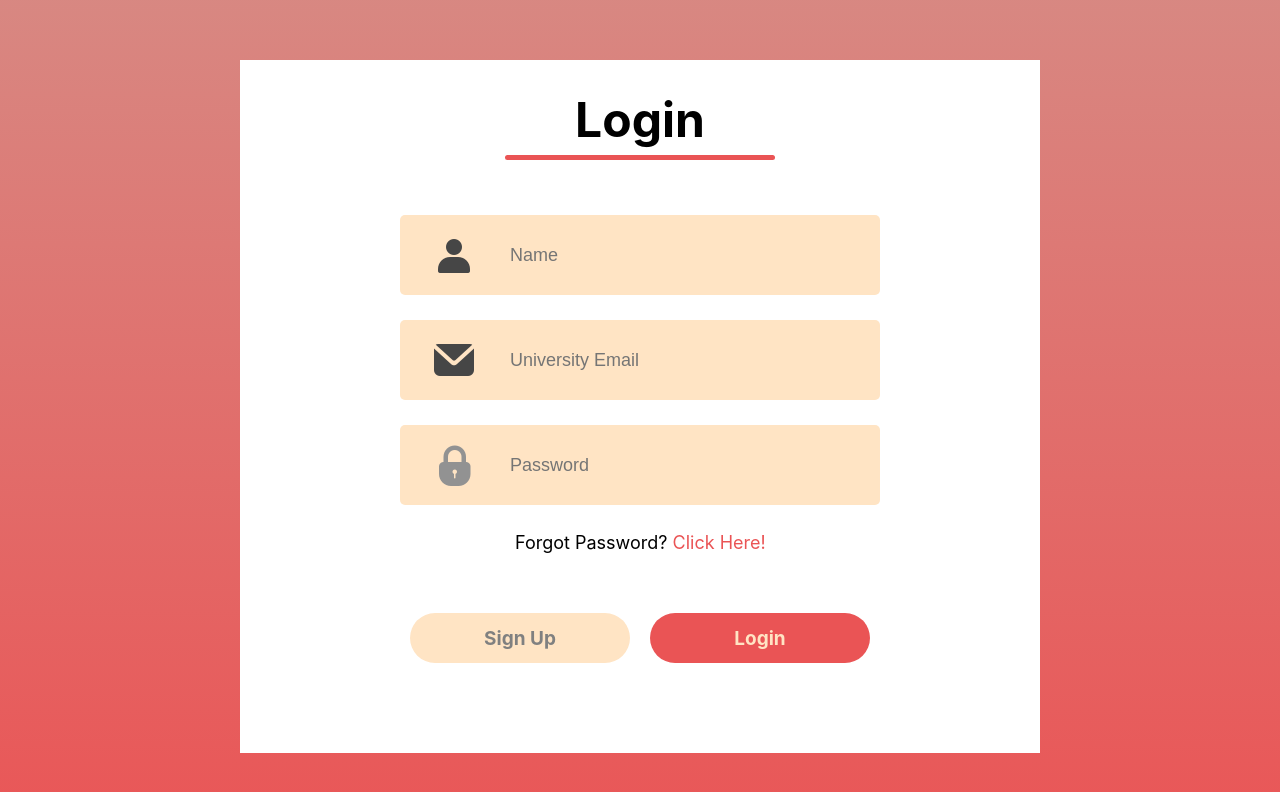
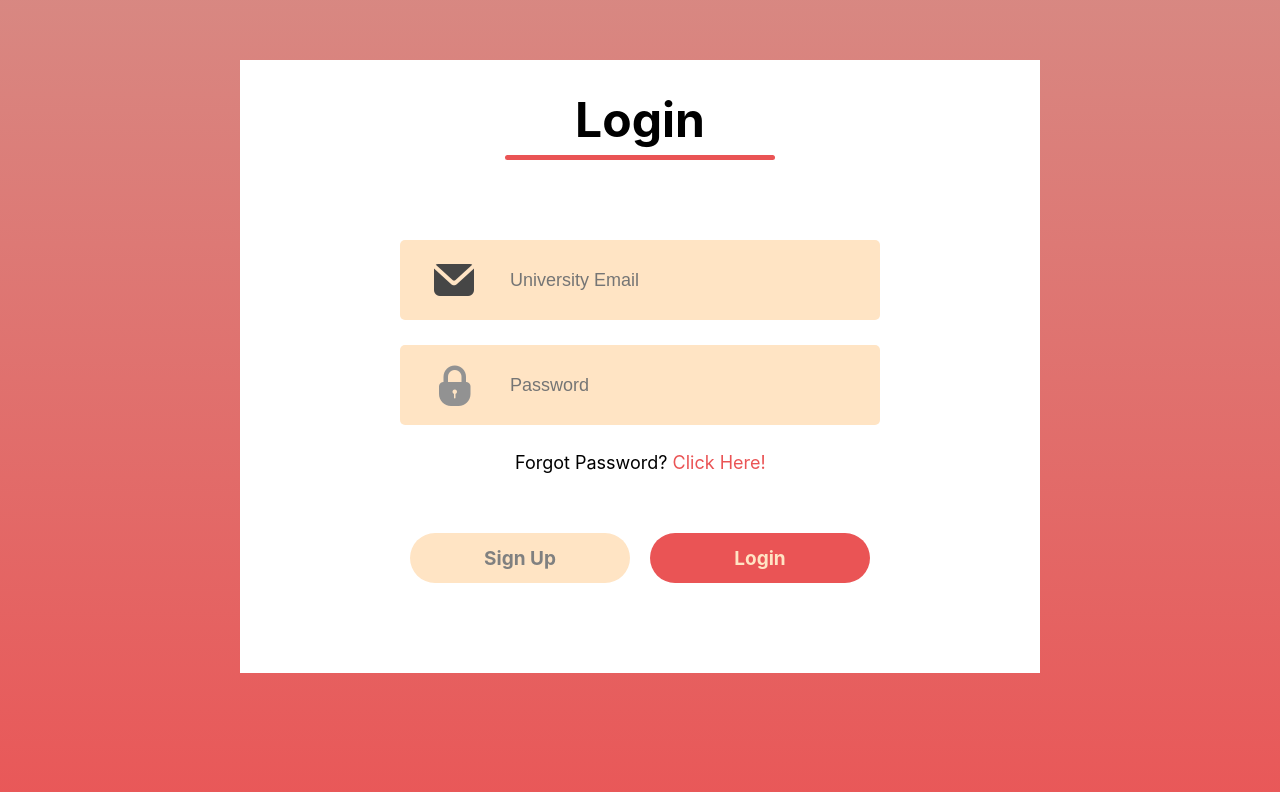
Before and after one commit to grantmccord/UNest, a React (Create React App) app in the folder unest-app/frontend/LoginPage/login-page/: page / in a window 1280 px wide. Shown: the part 140-932 px from the top of the page. Built offline with nearby package versions, Linux system fonts and the light colour scheme.

Commit message:
Hiding Fields based on Login/Signup -Sud

```diff
--- a/unest-app/frontend/LoginPage/login-page/src/Components/LoginSignup/LoginSignup.jsx
+++ b/unest-app/frontend/LoginPage/login-page/src/Components/LoginSignup/LoginSignup.jsx
@@ -13,10 +13,11 @@ const LoginSignup = () => {
                 <div className="underline"></div>
             </div>
             <div className="inputs">
-                <div className="input">
+                {action === "Login" ? <div></div> : <div className="input">
                     <img src={person_icon} alt=""/>
                     <input type="text" placeholder="Name"/>
-                </div>
+                </div>}
+
                 <div className="input">
                     <img src={email_icon} alt=""/>
                     <input type="email" placeholder="University Email"/>
@@ -26,7 +27,9 @@ const LoginSignup = () => {
                     <input type="password" placeholder="Password"/>
                 </div>
             </div>
-            <div className= "forgot-password">Forgot Password? <span>Click Here!</span></div>
+            {action === "Sign Up" ? <div></div> :
+                <div className="forgot-password">Forgot Password? <span>Click Here!</span></div>}
+
             <div className="submit-container">
                 <div className={action==="Login"?"submit gray":"submit"}
                      onClick={()=>{setAction("Sign Up")}}>Sign Up</div>
```
